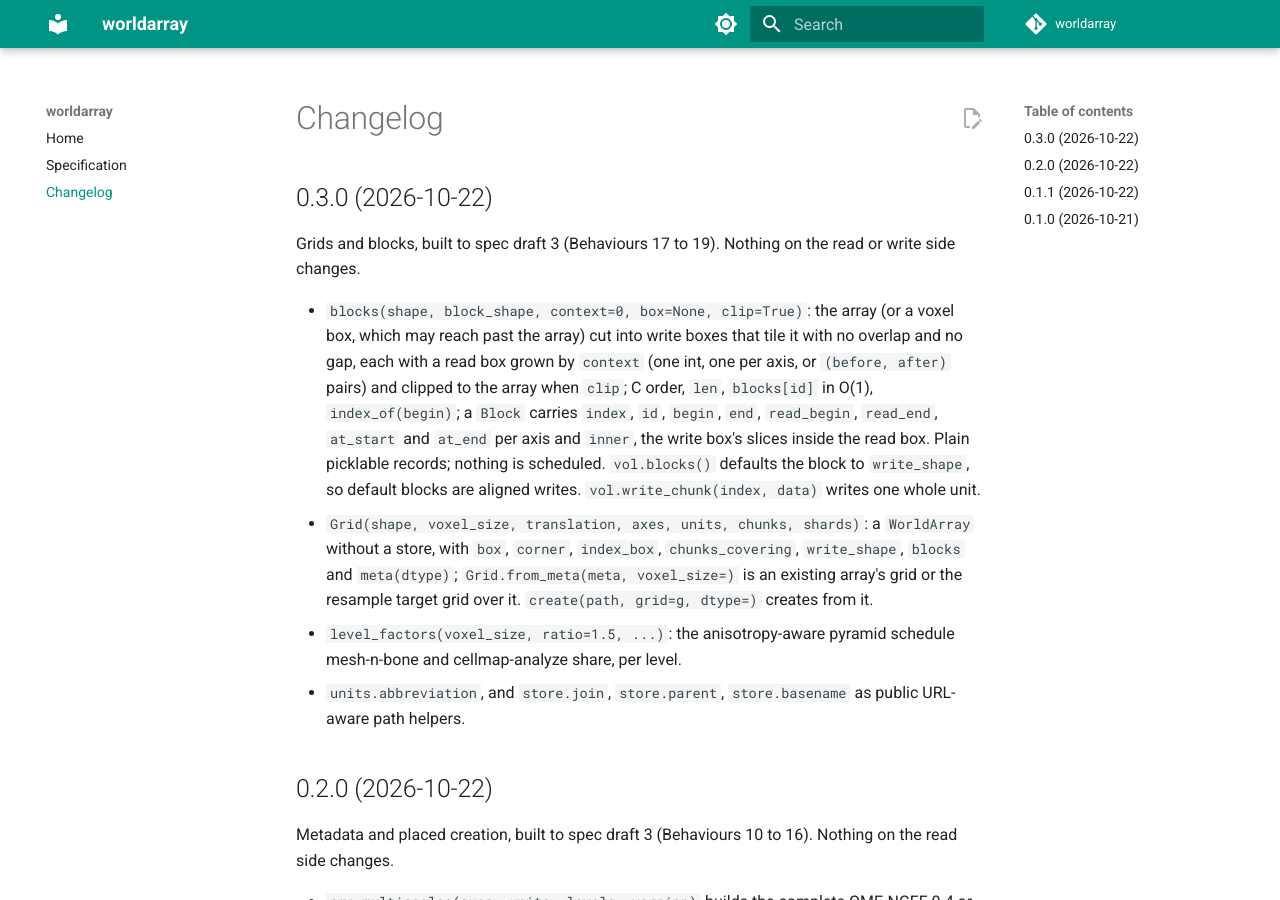
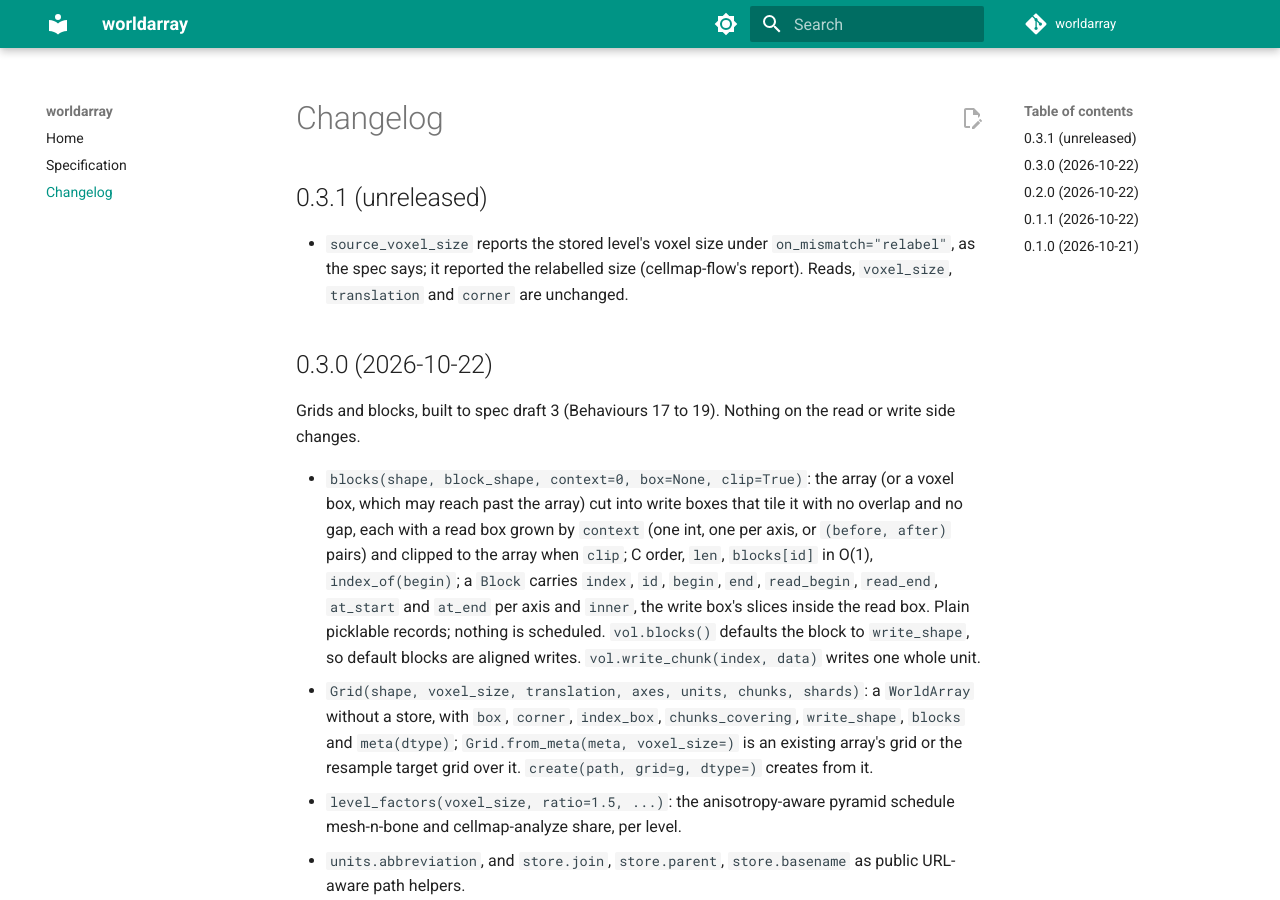
Before and after one commit to JaneliaSciComp/worldarray, an MkDocs documentation site: the page built from docs/changelog.md, in a window 1280 px wide and 900 px high. Built offline with MkDocs 1.6.1 and Material for MkDocs 9.7.7, drawn with Linux system fonts in a browser that asks for light colours; comment, search, counter and statistics services are not loaded.

Commit message:
source_voxel_size is the stored level's under relabel
on_mismatch="relabel" renamed the grid and source_voxel_size read the renamed
grid, so it reported the requested size; the spec says the stored level's.
Reads, voxel_size, translation and corner are unchanged. Reported by
cellmap-flow. Version 0.3.1.

Claude-Session: https://claude.ai/code/session_0141wgF8mkGbjGfBFKfKhp64

```diff
--- a/CHANGELOG.md
+++ b/CHANGELOG.md
@@ -1,4 +1,10 @@
 # Changelog
+
+## 0.3.1 (unreleased)
+
+- `source_voxel_size` reports the stored level's voxel size under `on_mismatch="relabel"`,
+  as the spec says; it reported the relabelled size (cellmap-flow's report). Reads,
+  `voxel_size`, `translation` and `corner` are unchanged.
 
 ## 0.3.0 (2026-10-22)
 
--- a/pyproject.toml
+++ b/pyproject.toml
@@ -1,6 +1,6 @@
 [project]
 name = "worldarray"
-version = "0.3.0"
+version = "0.3.1"
 description = "Read zarr, N5 and Neuroglancer precomputed volumes in world coordinates through tensorstore: correct voxel placement, pyramid levels, padded region reads, resampling. numpy + tensorstore only."
 readme = "README.md"
 license = { file = "LICENSE" }
--- a/src/worldarray/__init__.py
+++ b/src/worldarray/__init__.py
@@ -28,7 +28,7 @@ from .write import (
     parse_chunk_key,
 )
 
-__version__ = "0.3.0"
+__version__ = "0.3.1"
 
 __all__ = [
     "ArrayMeta",
```
Also changed, not shown: docs/spec.md (+4 -3 lines), 2 other files.
